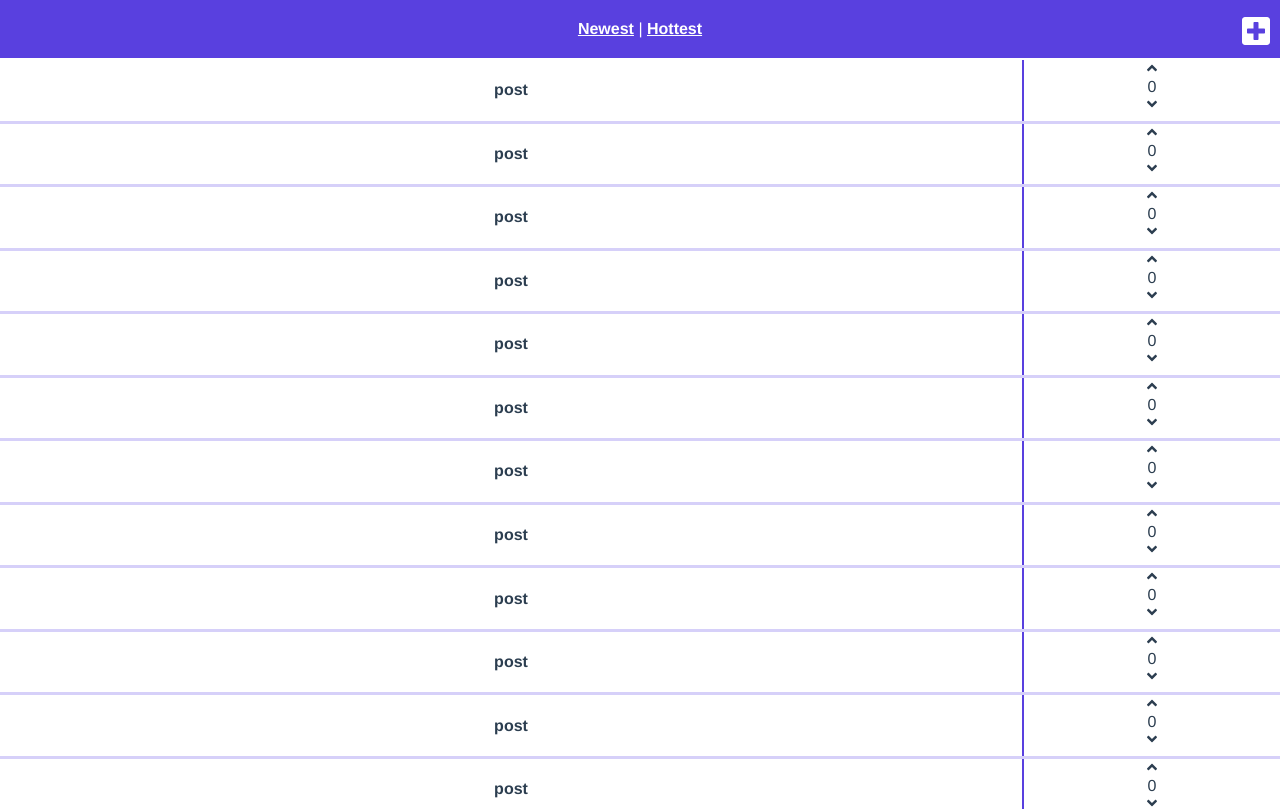
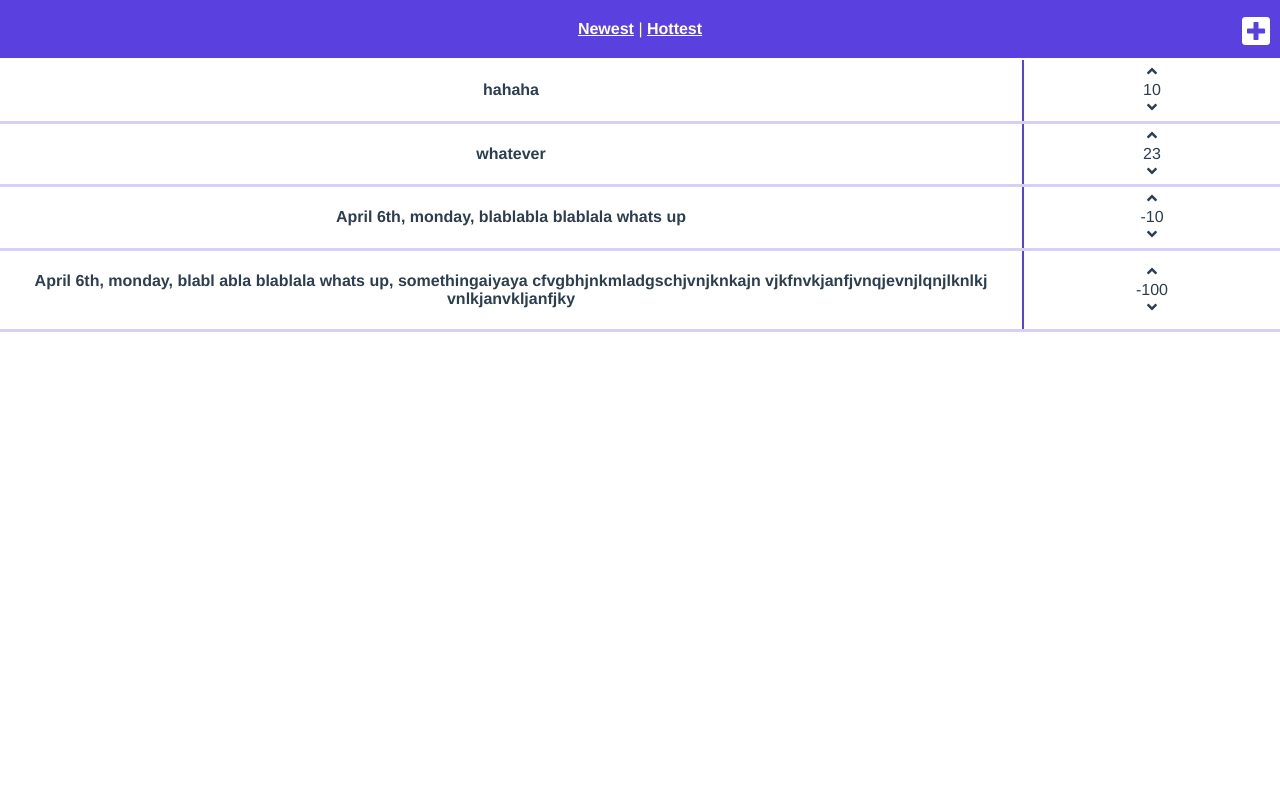
Before and after one commit to Dilan1020/CS1530-Project, a Vue app: page / in a window 1280 px wide. Shown: the top 809 px of the page. Built offline with nearby package versions, Linux system fonts and the light colour scheme.

Commit message:
List rendering and v-bind stufff
Added list rendering on Newest route and v-bind on Post component (and 2-way binding on newpost ???)
And some minor css and script change

```diff
--- a/src/components/Post.vue
+++ b/src/components/Post.vue
@@ -1,13 +1,13 @@
 <template>
 	<div class="post">
 		<div class="message">
-			<h4>post</h4>
+			<h4>{{ msg }}</h4>
 		</div>
 
 		<div class="vote">
-			<font-awesome-icon icon="angle-up" />
-			<div class="count">0</div><!--  to be dynamically injected/calculated -->
-			<font-awesome-icon icon="angle-down" />
+				<font-awesome-icon icon="angle-up" />
+				<div class="votecount"> {{ votecount }} </div>
+				<font-awesome-icon icon="angle-down" />
 		</div>
 	</div>
 </template>
@@ -15,8 +15,14 @@
 <script>
 export default {
 	name: 'Post',
-		props: {
-			msg: String
+	props: {
+		msg: String,
+		votecount: Number
+	},
+	data: function() {
+		return {
+
+		}
 	}
 }
 </script>
--- a/src/scss/global.scss
+++ b/src/scss/global.scss
@@ -50,12 +50,12 @@ body {
 	right: 10px;
 	top: 15px;
 }
-.count{
+.votecount{
 
 }
 .vote {
-	display: inline-block;
 	width: 20vw;
+	margin: auto;
 }
 .newpostcontainer{
 	top: 80px;
@@ -77,6 +77,6 @@ body {
 	background-color: #5940DF;
 	color:white;
 	border-radius: 10px;
-	padding-top: 4px;
+	// padding-top: 4px;
 	border: none;
 }
--- a/src/views/NewPost.vue
+++ b/src/views/NewPost.vue
@@ -1,12 +1,19 @@
 <template>
 	<div class="newpostcontainer">
-		<textarea class="posttext"></textarea>
+		<textarea v-model="postmessage" class="posttext"></textarea>
 		<button class="postbutton"><Strong>POST</Strong></button>
+		<p>{{ postmessage }}</p>
 	</div>
 </template>
 
 <script>
-
+export default {
+	data() {
+		return {
+			postmessage
+		}
+	}
+}
 </script>
 
 <style lang="scss">
--- a/src/views/Newest.vue
+++ b/src/views/Newest.vue
@@ -1,20 +1,11 @@
 <template>
 	<div class="home">
-		<post></post>
-		<post></post>
-		<post></post>
-		<post></post>
-		<post></post>
-		<post></post>
-		<post></post>
-		<post></post>
-		<post></post>
-		<post></post>
-		<post></post>
-		<post></post>
-		<post></post>
-		<post></post>
-		<post></post>
+		<post 	v-for="post in posts"
+				v-bind:key="post.id"
+				v-bind:msg="post.msg"
+				v-bind:votecount="post.votecount">
+		</post>
+		<!-- TODO: update post.id or delete if not needed -->
 	</div>
 </template>
 
@@ -24,6 +15,17 @@ export default {
 	name: 'home',
 		components: {
 			Post
+	},
+	data() {
+		return {
+			//TODO: AJAX call or whatever to fetch real data and delete mock data
+			posts: [
+				{ msg: "hahaha", votecount: 10 },
+				{ msg: "whatever", votecount: 23 },
+				{ msg: "April 6th, monday, blablabla blablala \n whats up", votecount: -10 },
+				{ msg: "April 6th, \n monday, \n blabl\nabla blablala \n whats up,\n something\aiyaya\ncfvgbhjnkmladgschjvnjknkajn\nvjkfnvkjanfjvnqjevnjlqnjlknlkj\nvnlkjanvkljanfjky", votecount: -100 }
+			]
+		}
 	}
 }
 </script>
```
